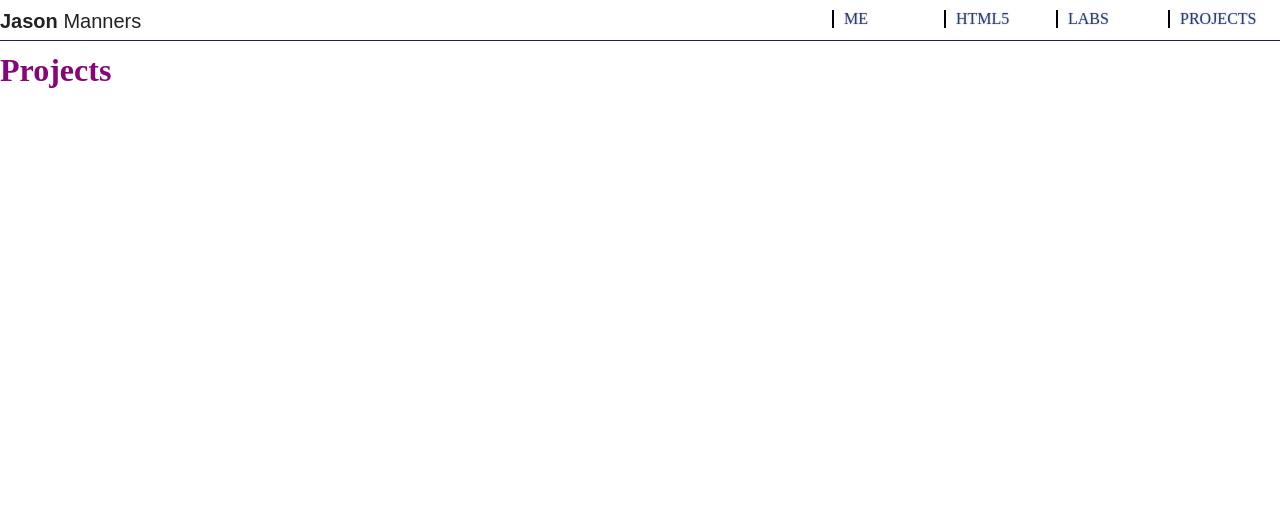
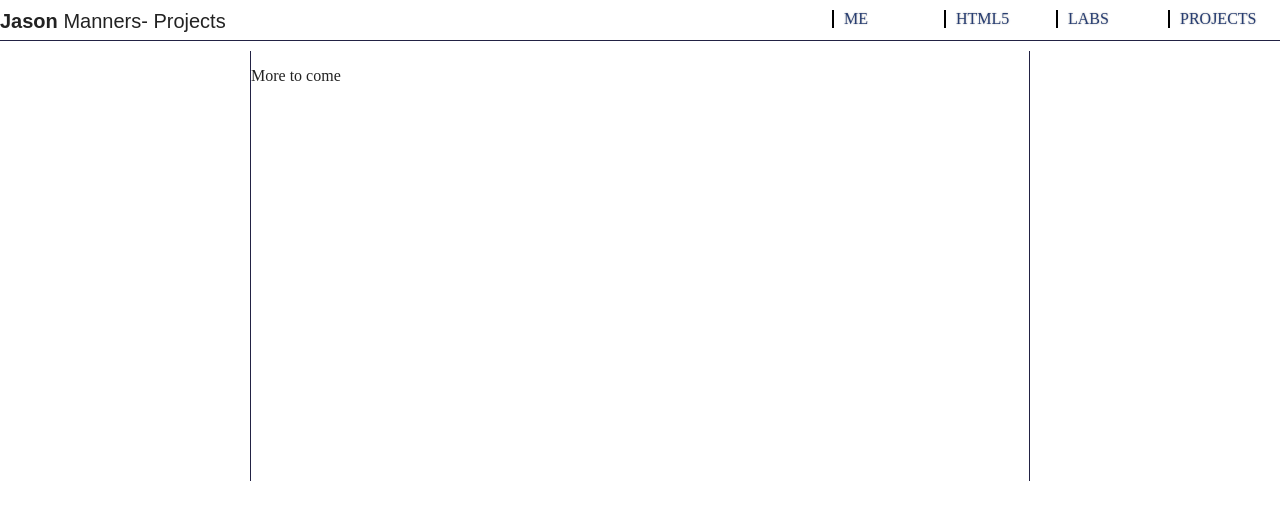
Before and after one commit to wheeyls/jasonmanners.github.com, a PHP site: page /projects/index.html in a window 1280 px wide. Shown: the top 530 px of the page. Run offline with PHP 8.4, Linux system fonts and the light colour scheme.

Commit message:
css fixes

```diff
--- a/css/styles.css
+++ b/css/styles.css
@@ -60,12 +60,13 @@ header nav a:hover {
 
 #container {
   width: 800px;
+  height: 500px;
   margin: 0 auto;
   position: relative;
 }
 
 #content {
-  top:10px;
+  top:20px;
   left:10px;
   right:10px;
   bottom: 50px;
--- a/projects/index.html
+++ b/projects/index.html
@@ -6,10 +6,10 @@
 </head>
 <body>
   <header id="header">
-    <div class="title"><span class="fat">Jason</span> <span class="skinny">Manners</span></div>
+    <div class="title"><span class="fat">Jason</span> <span class="skinny">Manners</span>- Projects</div>
     <nav>
      <ul>
-        <li class="blog"><a href="#"><span>Me</span></a></li>
+        <li class="blog"><a href="./../index.html"><span>Me</span></a></li>
         <li class="tutorials"><a href="#"><span>HTML5</span></a></li>
         <li class="labs"><a href="#"><span>Labs</span></a></li>
         <li class="projects"><a href="#"><span>Projects</span></a></li>
@@ -17,7 +17,9 @@
     </nav>
   </header>
   <div id="container">
+    <div id="content">
+      <p>More to come</p>
+    </div>
   </div>
-  <h1 style="color:#860578">Projects</h1>
 </body>
 </html>
```
